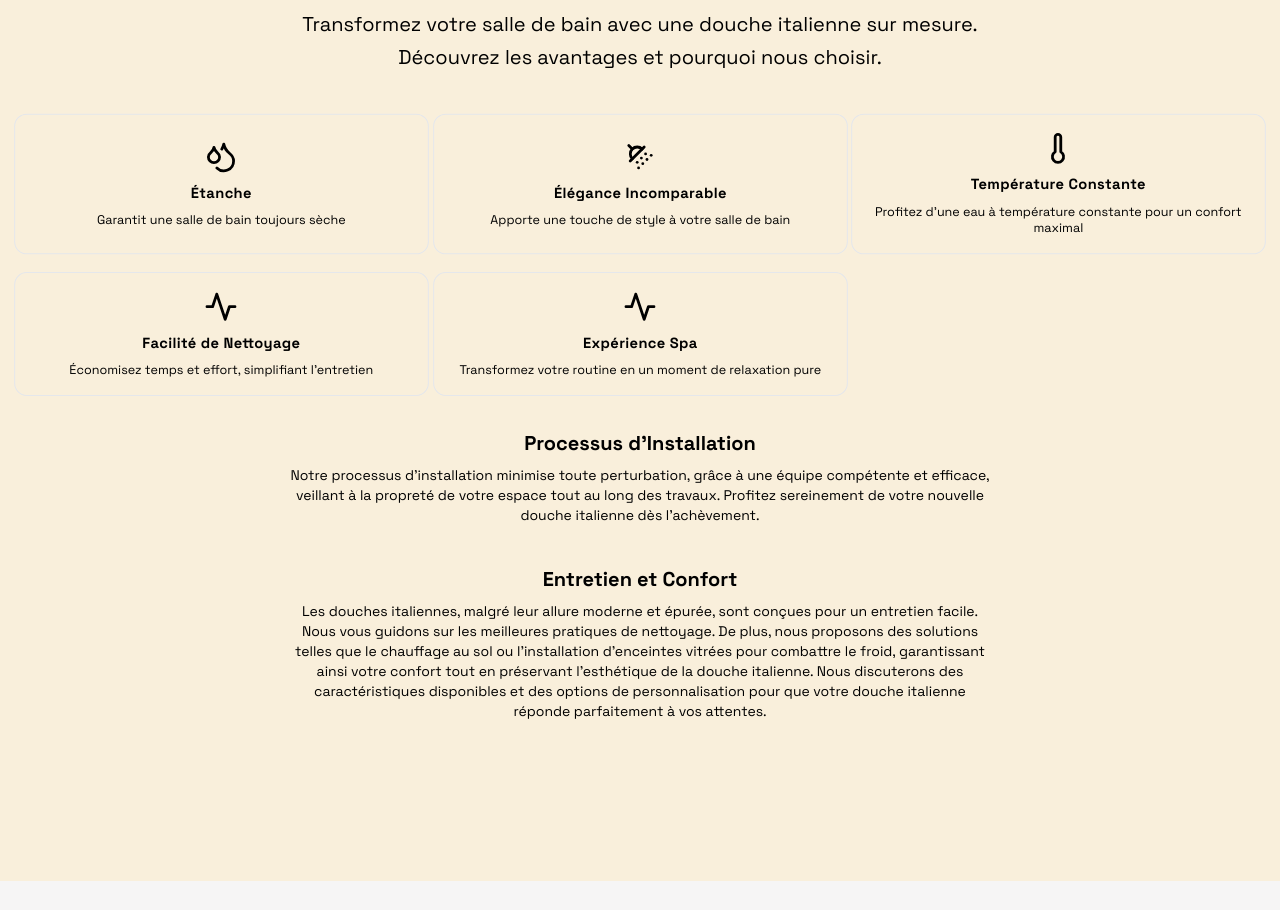
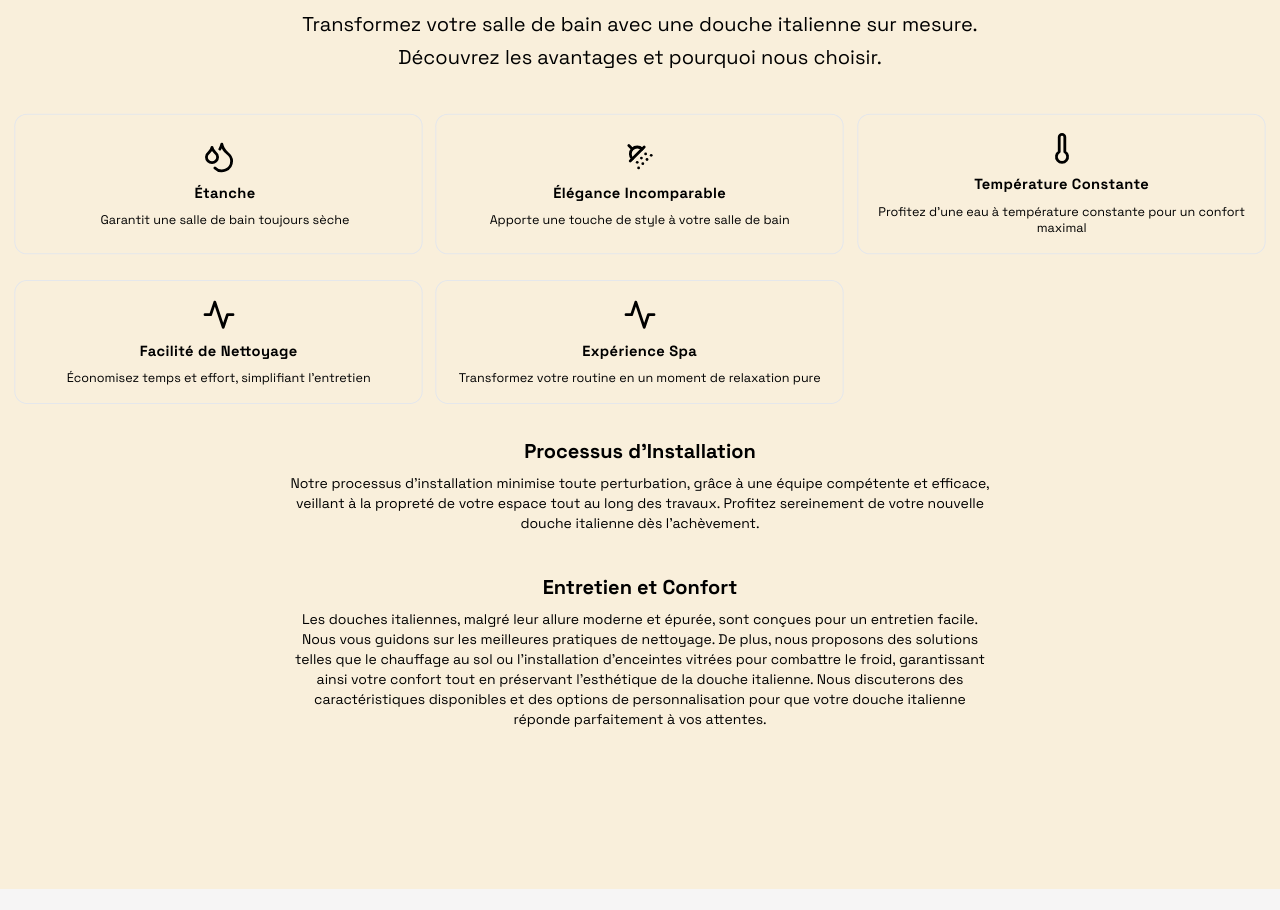
Before and after one commit to All-Khwarizmi/carrestyle, a Next.js app: page / in a window 1280 px wide. Shown: the part 1036-1946 px from the top of the page. Built offline with nearby package versions, Linux system fonts and the light colour scheme.

Commit message:
📦 NEW: Fix gap in benefits grid too narrow

```diff
--- a/app/components/Painpoints.tsx
+++ b/app/components/Painpoints.tsx
@@ -18,8 +18,8 @@ export function BenefitsObjectionsData() {
             mesure. Découvrez les avantages et pourquoi nous choisir.
           </p>
         </div>
-        <div className="grid max-w-sm w-full grid-cols-2 gap-4 mx-auto md:grid-cols-3 md:max-w-none md:gap-6 lg:grid-cols-3 xl:grid-cols-3">
-          <div className="flex flex-col items-center justify-center space-y-2 border border-gray-200  rounded-xl p-4 hover:shadow-lg transition-transform scale-105 translate-y-1  dark:hover:shadow-lg dark:border-gray-800">
+        <div className="grid max-w-sm w-full grid-cols-2 gap-4 mx-auto md:grid-cols-3 md:max-w-none md:gap-8 lg:grid-cols-3 xl:grid-cols-3">
+          <div className="flex flex-col items-center justify-center space-y-2 space-x-3 border border-gray-200  rounded-xl p-4 hover:shadow-lg transition-transform scale-105 translate-y-1  dark:hover:shadow-lg dark:border-gray-800">
             <DropletsIcon className="w-8 h-8" />
             <h3 className="text-sm font-bold tracking-wide"> Étanche </h3>
             <p className="text-xs ">
```
